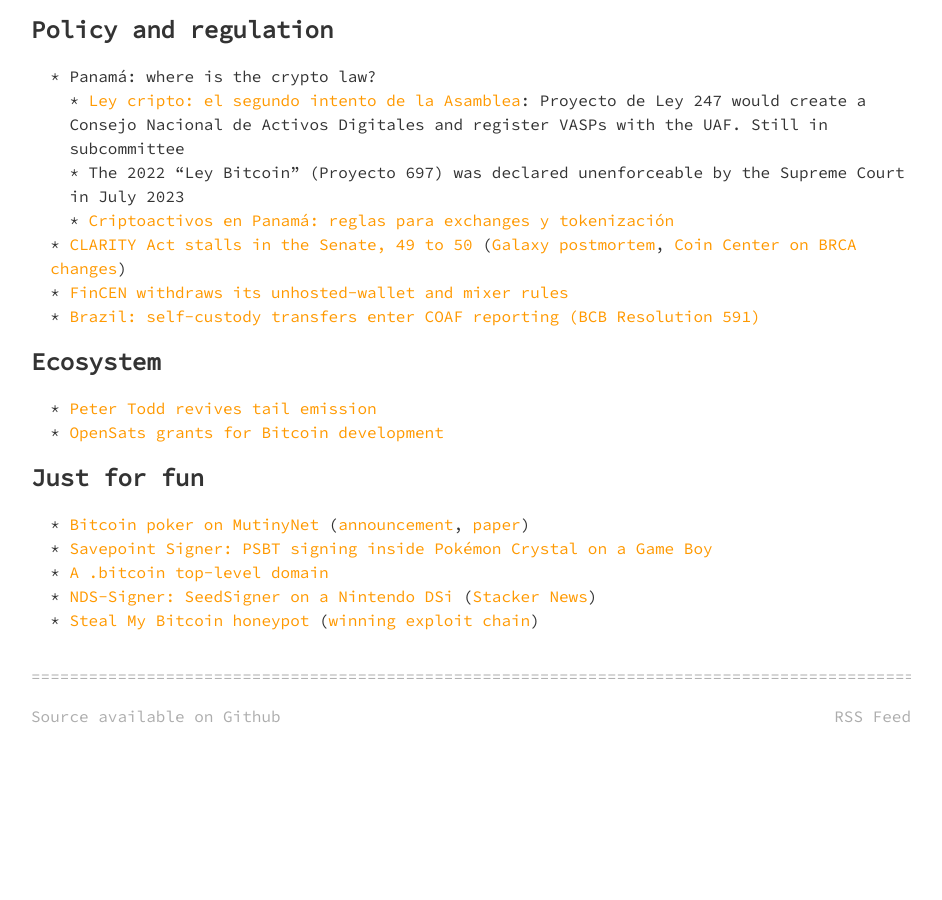
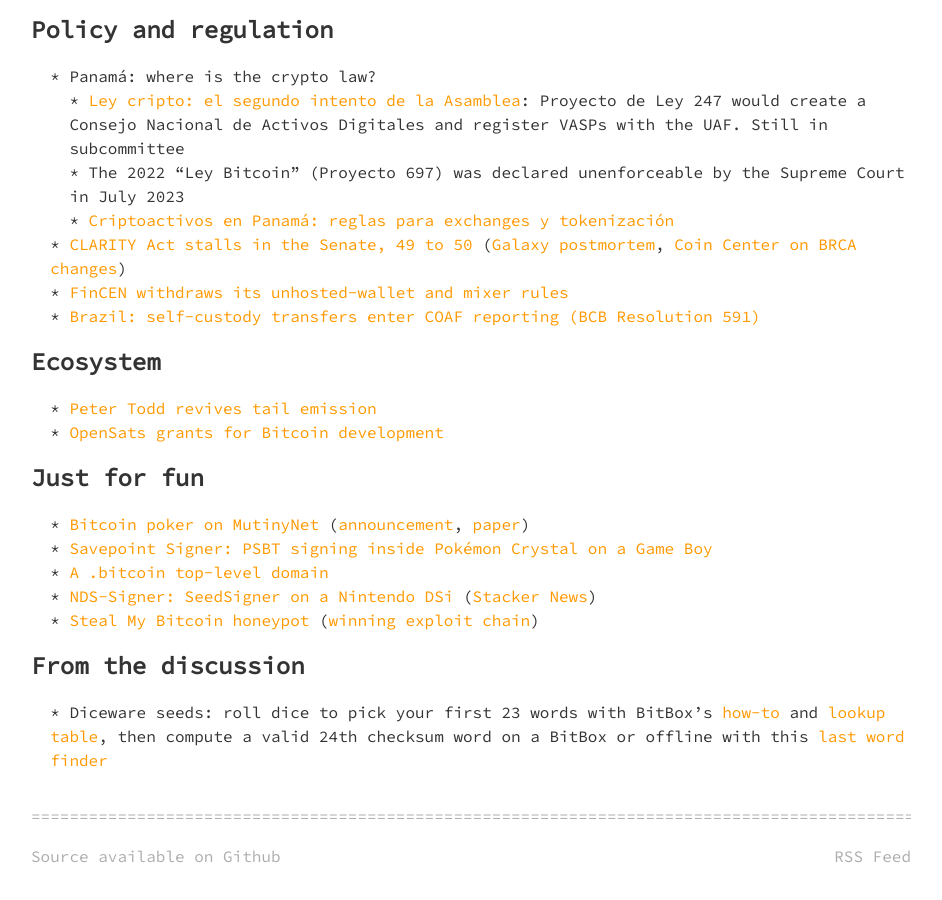
Before and after one commit to BitDevsPanama/bitdevspanama.github.io, a Jekyll site: the page built from _posts/2026-11-12-panama-socratic-001.md, in a window 1280 px wide and 900 px high, scrolled down 3904 px. Shown: the whole window, without its empty margins (169-1111 px from the left). Built offline with Jekyll 4.4.1, drawn with Linux system fonts in a browser that asks for light colours; before the commit the page ends 4664 px from its top, so only the background shows below that.

Commit message:
docs: add diceware seed links from the discussion

```diff
--- a/_posts/2026-11-12-panama-socratic-001.md
+++ b/_posts/2026-11-12-panama-socratic-001.md
@@ -157,3 +157,6 @@ Today's MC: [Matt Black](https://x.com/matthewjablack)
 - [A .bitcoin top-level domain](https://x.com/wiz/status/2108002376372347249)
 - [NDS-Signer: SeedSigner on a Nintendo DSi](https://github.com/ndssigner/nds-signer) ([Stacker News](https://stacker.news/items/1592478))
 - [Steal My Bitcoin honeypot](https://stealmybitcoin.com/) ([winning exploit chain](https://github.com/KillaBoi/StealMyBitcoin-PoC))
+
+## From the discussion
+- Diceware seeds: roll dice to pick your first 23 words with BitBox's [how-to](https://bitbox.swiss/bitbox02/BitBox_Diceware_HowTo.pdf) and [lookup table](https://bitbox.swiss/bitbox02/BitBox_Diceware_LookupTable.pdf), then compute a valid 24th checksum word on a BitBox or offline with this [last word finder](https://mblack.io/assets/tools/last-word-finder.html)
```
